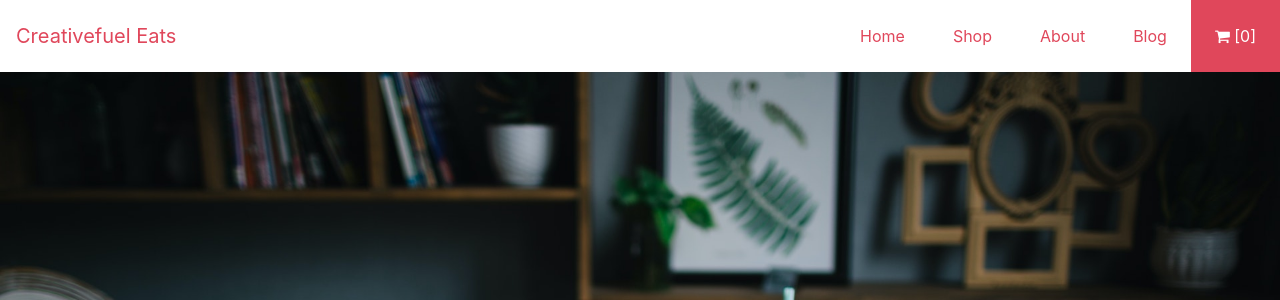
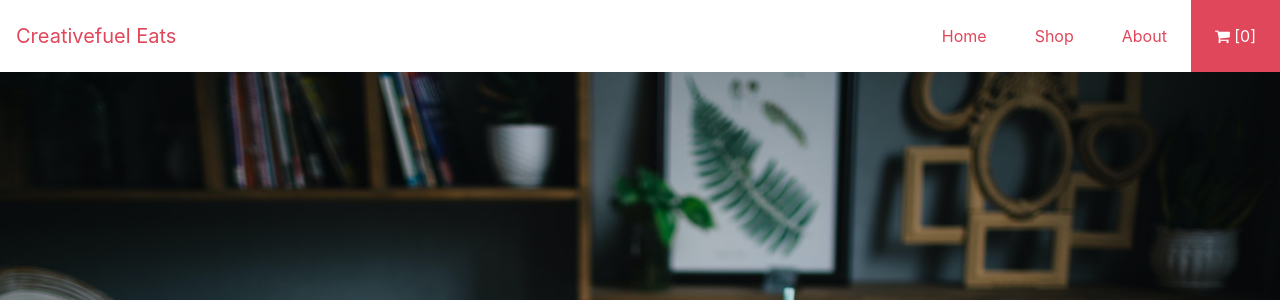
Before and after one commit to suyash143/pantry, a Django app: page / in a window 1280 px wide. Shown: the top 300 px of the page. Run offline with Django 3.2, Linux system fonts and the light colour scheme; data comes from the database, SQL or seed files in the repository; some libraries are stand-ins or nearby versions.

Commit message:
Update index_store.html
remove blog

```diff
--- a/dashboard/templates/index_store.html
+++ b/dashboard/templates/index_store.html
@@ -57,9 +57,9 @@
         <li class="nav-item p-3">
           <a class="nav-link" href="about.html">About</a>
         </li>
-        <li class="nav-item p-3">
+<!--         <li class="nav-item p-3">
           <a class="nav-link" href="blog.html">Blog</a>
-        </li>
+        </li> -->
         <!-- <li class="nav-item">
           <a class="nav-link" href="#">Contact</a>
         </li> -->
```
